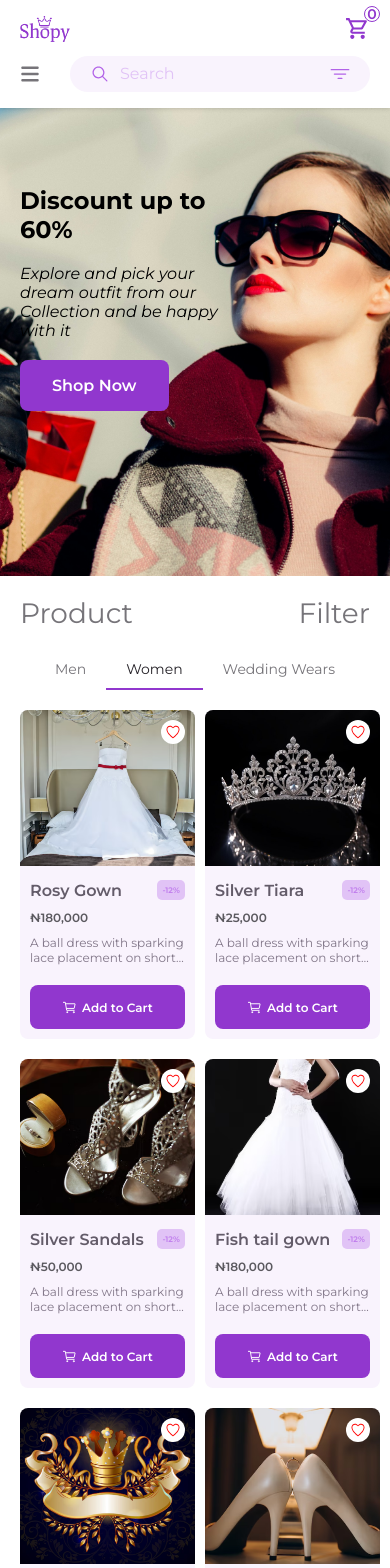
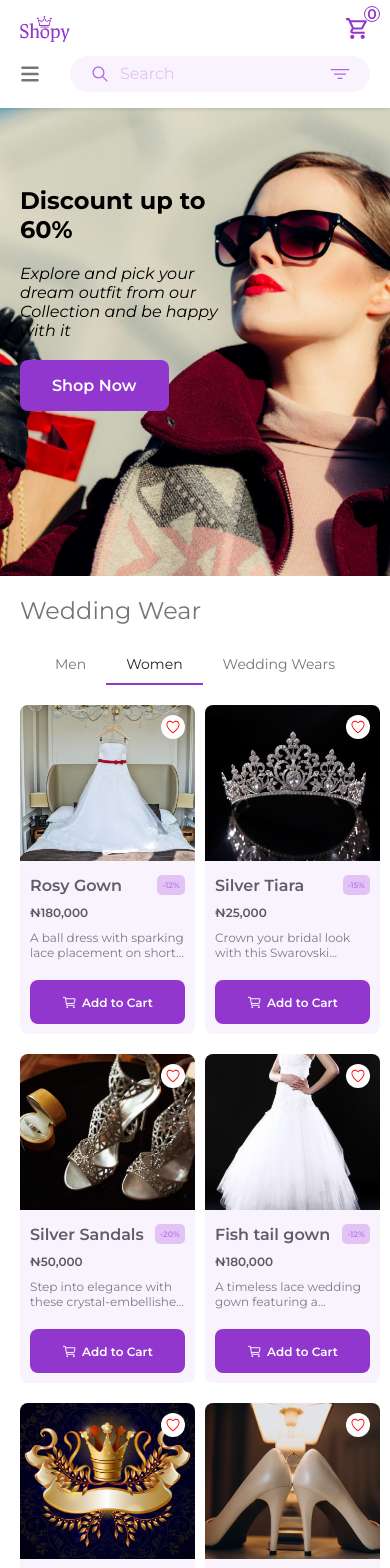
Before and after one commit to Saviourise/hng11-task3, a React (Create React App) app: page / in a window 390 px wide. Shown: the top 1568 px of the page. Built offline with nearby package versions, Linux system fonts and the light colour scheme.

Commit message:
done with everything

```diff
--- a/src/components/Products.tsx
+++ b/src/components/Products.tsx
@@ -33,14 +33,10 @@ const Products = ({
               <span>/</span>
               <span>Gowns</span>
             </p>
-
-            <p>1 -18 of 200 results</p>
           </div>
 
           <div className="firstDiv mobile">
-            <p>Product</p>
-
-            <p>Filter</p>
+            <p>Wedding Wear</p>
           </div>
         </>
       )}
@@ -88,11 +84,6 @@ const Products = ({
             return <Card key={product.id} product={product} />;
           })}
       </div>
-      {!title && (
-        <div className="lastDiv">
-          <p>Load More</p>
-        </div>
-      )}
     </div>
   );
 };
--- a/src/helpers/products.json
+++ b/src/helpers/products.json
@@ -15,31 +15,31 @@
     "title": "Silver Tiara",
     "id": 2,
     "price": 25000,
-    "description": "A ball dress with sparking lace placement on short tulle skirt.",
+    "description": "Crown your bridal look with this Swarovski crystal tiara.",
     "quantity": 1,
     "image": "proimg2.png",
     "rating": {
       "rate": 5,
-      "count": 120
+      "count": 150
     }
   },
   {
     "title": "Silver Sandals",
     "id": 3,
     "price": 50000,
-    "description": "A ball dress with sparking lace placement on short tulle skirt.",
+    "description": "Step into elegance with these crystal-embellished wedding shoes.",
     "quantity": 1,
     "image": "proimg3.png",
     "rating": {
       "rate": 3,
-      "count": 120
+      "count": 200
     }
   },
   {
     "title": "Fish tail gown",
     "id": 4,
     "price": 180000,
-    "description": "A ball dress with sparking lace placement on short tulle skirt.",
+    "description": "A timeless lace wedding gown featuring a sweetheart neckline and a flowing train.",
     "quantity": 1,
     "image": "proimg4.png",
     "rating": {
@@ -51,7 +51,7 @@
     "title": "Golden Crown",
     "id": 5,
     "price": 25000,
-    "description": "A ball dress with sparking lace placement on short tulle skirt.",
+    "description": "Add a touch of royalty to your special day with this sparkling rhinestone tiara, designed to catch the light.",
     "quantity": 1,
     "image": "proimg5.png",
     "rating": {
@@ -63,79 +63,79 @@
     "title": "Sleek heels",
     "id": 6,
     "price": 65000,
-    "description": "A ball dress with sparking lace placement on short tulle skirt.",
+    "description": "Walk down the aisle in style with these handcrafted bridal shoes, featuring intricate beading.",
     "quantity": 1,
     "image": "proimg6.png",
     "rating": {
       "rate": 3,
-      "count": 120
+      "count": 50
     }
   },
   {
     "title": "Juicy Gown",
     "id": 7,
     "price": 200000,
-    "description": "A ball dress with sparking lace placement on short tulle skirt.",
+    "description": "This stunning lace wedding gown features intricate floral designs, a fitted bodice, and a flowing train.",
     "quantity": 1,
     "image": "proimg7.png",
     "rating": {
       "rate": 5,
-      "count": 120
+      "count": 100
     }
   },
   {
     "title": "White Heel",
     "id": 8,
     "price": 40000,
-    "description": "A ball dress with sparking lace placement on short tulle skirt.",
+    "description": "Walk down the aisle in style with these handcrafted bridal shoes.",
     "quantity": 1,
     "image": "proimg8.png",
     "rating": {
       "rate": 2,
-      "count": 120
+      "count": 200
     }
   },
   {
     "title": "Sparkling Heel",
     "id": 9,
     "price": 70000,
-    "description": "A ball dress with sparking lace placement on short tulle skirt.",
+    "description": "Channel the glamour of a bygone era with our 'Deco Dreams' pumps.",
     "quantity": 1,
     "image": "proimg9.png",
     "rating": {
       "rate": 5,
-      "count": 120
+      "count": 500
     }
   },
   {
     "title": "Rosy Gown",
     "id": 10,
     "price": 160000,
-    "description": "A ball dress with sparking lace placement on short tulle skirt.",
+    "description": "Elegant satin bridesmaid dresses available in a variety of colors and styles to perfectly match your wedding.",
     "quantity": 1,
     "image": "proimg10.png",
     "rating": {
       "rate": 2,
-      "count": 120
+      "count": 150
     }
   },
   {
     "title": "Gold Ring",
     "id": 11,
     "price": 120000,
-    "description": "A ball dress with sparking lace placement on short tulle skirt.",
+    "description": "These classic wedding ring can be personalized with your names or a special message.",
     "quantity": 1,
     "image": "proimg11.png",
     "rating": {
       "rate": 5,
-      "count": 120
+      "count": 200
     }
   },
   {
     "title": "Shining Tiara",
     "id": 12,
     "price": 40000,
-    "description": "A ball dress with sparking lace placement on short tulle skirt.",
+    "description": "Add a touch of fairytale magic to your wedding day with our 'Everlasting' tiara.",
     "quantity": 1,
     "image": "proimg12.png",
     "rating": {
@@ -147,7 +147,7 @@
     "title": "Silver Wedding Ring",
     "id": 13,
     "price": 180000,
-    "description": "A ball dress with sparking lace placement on short tulle skirt.",
+    "description": "Add a touch of vintage charm to your bridal look with this pearl necklace.",
     "quantity": 1,
     "image": "proimg13.png",
     "rating": {
@@ -159,7 +159,7 @@
     "title": "Rosy veil",
     "id": 14,
     "price": 25000,
-    "description": "A ball dress with sparking lace placement on short tulle skirt.",
+    "description": "This vintage-inspired veil adds a touch of nostalgia to your wedding attire, with delicate lace.",
     "quantity": 1,
     "image": "proimg14.png",
     "rating": {
@@ -171,7 +171,7 @@
     "title": "Flora frame",
     "id": 15,
     "price": 15000,
-    "description": "A ball dress with sparking lace placement on short tulle skirt.",
+    "description": "A beautifully arranged bridal bouquet featuring a mix of fresh and seasonal flowers.",
     "quantity": 1,
     "image": "proimg15.png",
     "rating": {
@@ -183,7 +183,7 @@
     "title": "Gold Ear wear",
     "id": 16,
     "price": 30000,
-    "description": "A ball dress with sparking lace placement on short tulle skirt.",
+    "description": "This exquisite diamond wedding ring features a stunning center stone.",
     "quantity": 1,
     "image": "proimg16.png",
     "rating": {
@@ -192,10 +192,10 @@
     }
   },
   {
-    "title": "Set of Jewries",
+    "title": "Set of Jewellries",
     "id": 17,
     "price": 195000,
-    "description": "A ball dress with sparking lace placement on short tulle skirt.",
+    "description": "A complete bridal jewelry set including a necklace, earrings, and bracelet, adorned with pearls.",
     "quantity": 1,
     "image": "proimg17.png",
     "rating": {
@@ -207,7 +207,7 @@
     "title": "Silver Heels",
     "id": 18,
     "price": 50000,
-    "description": "A ball dress with sparking lace placement on short tulle skirt.",
+    "description": "These shimmering 'Everly' heels boast a crystal-embellished strap and a supportive kitten heel.",
     "quantity": 1,
     "image": "proimg18.png",
     "rating": {
--- a/src/styles/Products.css
+++ b/src/styles/Products.css
@@ -12,24 +12,15 @@
 }
 
 .products-container > div.firstDiv p,
-.products-container > div.secondDiv,
-.products-container > div.lastDiv {
+.products-container > div.secondDiv {
   font-size: 28px;
   color: #767479;
-}
-
-.products-container > div.lastDiv {
-  border-top: 1px solid #767479;
-  border-bottom: 1px solid #767479;
-  padding: 20px;
-  color: #242127;
 }
 
 .products-container > div.firstDiv p span {
   margin-right: 10px;
 }
 
-.products-container > div.firstDiv p span.lastDiv,
 .products-container > div.secondDiv {
   color: #242127;
 }
@@ -54,12 +45,6 @@
   border-bottom: 2px solid #9137ce;
   color: #242127;
   transition: all 0.3s;
-}
-
-.products-container > div.lastDiv p {
-  margin: auto;
-  cursor: pointer;
-  width: max-content;
 }
 
 .card-container {
@@ -117,11 +102,6 @@
     gap: 20px;
   }
 
-  .products-container > div.lastDiv {
-    padding: 20px;
-    font-size: 14px;
-  }
-
   .secondDiv {
     display: none !important;
   }
@@ -157,4 +137,8 @@
   .mobile {
     display: flex !important;
   }
+
+  .products-container > div.firstDiv p {
+    font-size: 24px;
+  }
 }
```
